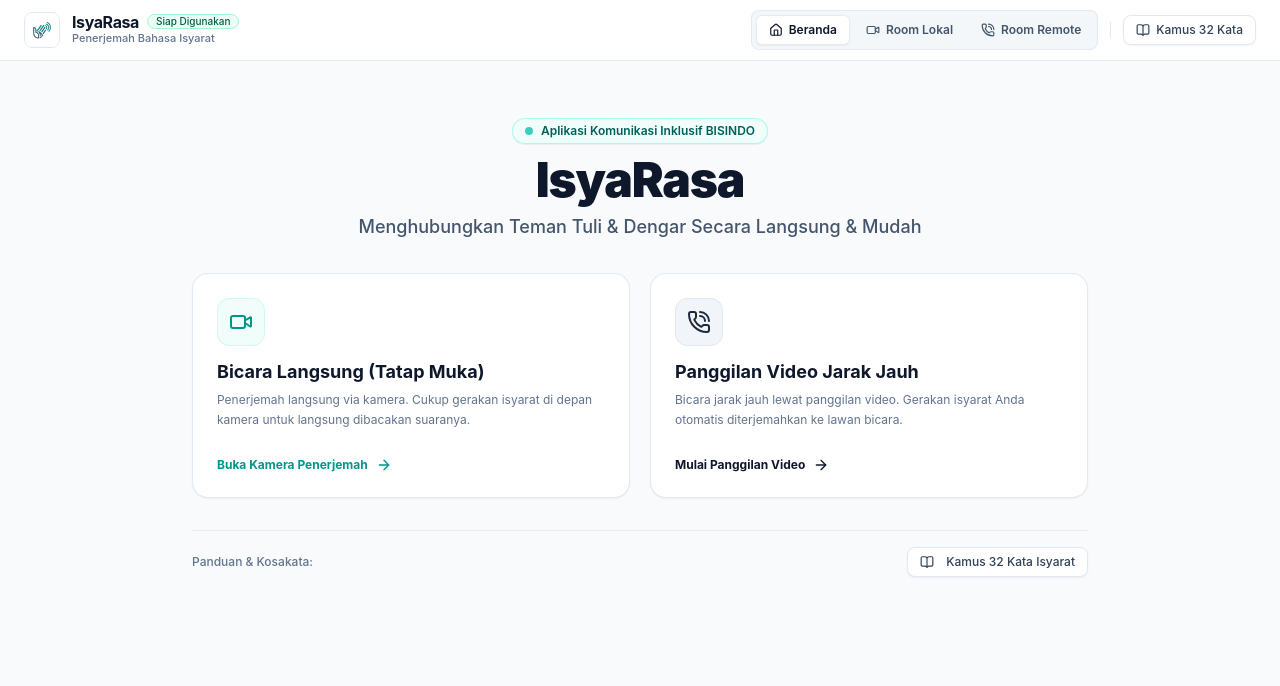
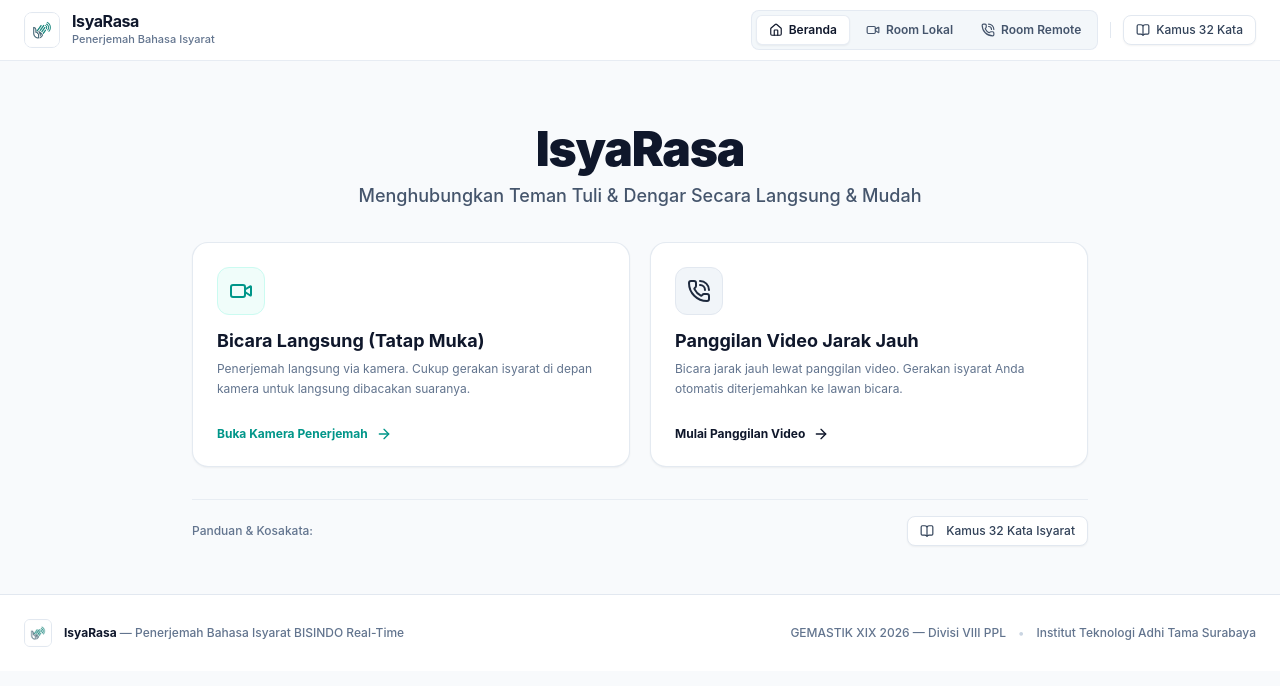
Before and after one commit to itzluthfi/IsyaratLive, a React (Vite) app in the folder frontend/: page / in a window 1280 px wide. Shown: the top 686 px of the page. Built offline with nearby package versions, Linux system fonts and the light colour scheme; what @tensorflow/tfjs would draw is missing.

Commit message:
style: remove badges from header/landing and add formal institutional footer

```diff
--- a/frontend/src/App.tsx
+++ b/frontend/src/App.tsx
@@ -35,11 +35,8 @@ function App() {
               <img src="/logo.jpg" alt="IsyaRasa" className="h-full w-full object-cover" />
             </div>
             <div>
-              <div className="flex items-center gap-2">
-                <h1 className="text-base font-bold tracking-tight text-slate-900 leading-none">IsyaRasa</h1>
-                <span className="badge-active text-[10px] py-0 px-2">Siap Digunakan</span>
-              </div>
-              <p className="text-[11px] text-slate-500 font-medium">
+              <h1 className="text-base font-bold tracking-tight text-slate-900 leading-none">IsyaRasa</h1>
+              <p className="text-[11px] text-slate-500 font-medium mt-0.5">
                 Penerjemah Bahasa Isyarat
               </p>
             </div>
@@ -98,6 +95,25 @@ function App() {
         )}
       </main>
 
+      {/* Formal Institutional Footer */}
+      <footer className="mt-auto border-t border-slate-200 bg-white py-6">
+        <div className="mx-auto max-w-[1440px] px-4 sm:px-6 flex flex-wrap items-center justify-between gap-4 text-xs text-slate-500 font-medium">
+          <div className="flex items-center gap-3">
+            <div className="flex h-7 w-7 items-center justify-center rounded-md bg-slate-100 border border-slate-200 overflow-hidden">
+              <img src="/logo.jpg" alt="IsyaRasa Logo" className="h-full w-full object-cover" />
+            </div>
+            <div>
+              <span className="font-bold text-slate-900">IsyaRasa</span> — Penerjemah Bahasa Isyarat BISINDO Real-Time
+            </div>
+          </div>
+          <div className="flex items-center gap-3 text-slate-500">
+            <span>GEMASTIK XIX 2026 — Divisi VIII PPL</span>
+            <span className="text-slate-300">•</span>
+            <span>Institut Teknologi Adhi Tama Surabaya</span>
+          </div>
+        </div>
+      </footer>
+
       {/* Modals */}
       <DictionaryModal
         isOpen={isDictionaryOpen}
--- a/frontend/src/components/LandingPage.tsx
+++ b/frontend/src/components/LandingPage.tsx
@@ -17,11 +17,7 @@ export const LandingPage: React.FC<LandingPageProps> = ({
   return (
     <div className="max-w-4xl mx-auto space-y-8 py-6">
       {/* Hero Header */}
-      <section className="text-center space-y-3 pt-2">
-        <div className="inline-flex items-center gap-2 px-3 py-1 rounded-full bg-teal-50 border border-teal-200/70 text-xs font-semibold text-teal-800 shadow-2xs">
-          <span className="h-2 w-2 rounded-full bg-teal-500 animate-pulse"></span>
-          Aplikasi Komunikasi Inklusif BISINDO
-        </div>
+      <section className="text-center space-y-3 pt-4">
 
         <div className="space-y-2">
           <h1 className="text-4xl sm:text-5xl font-black tracking-tight text-slate-900">
```
